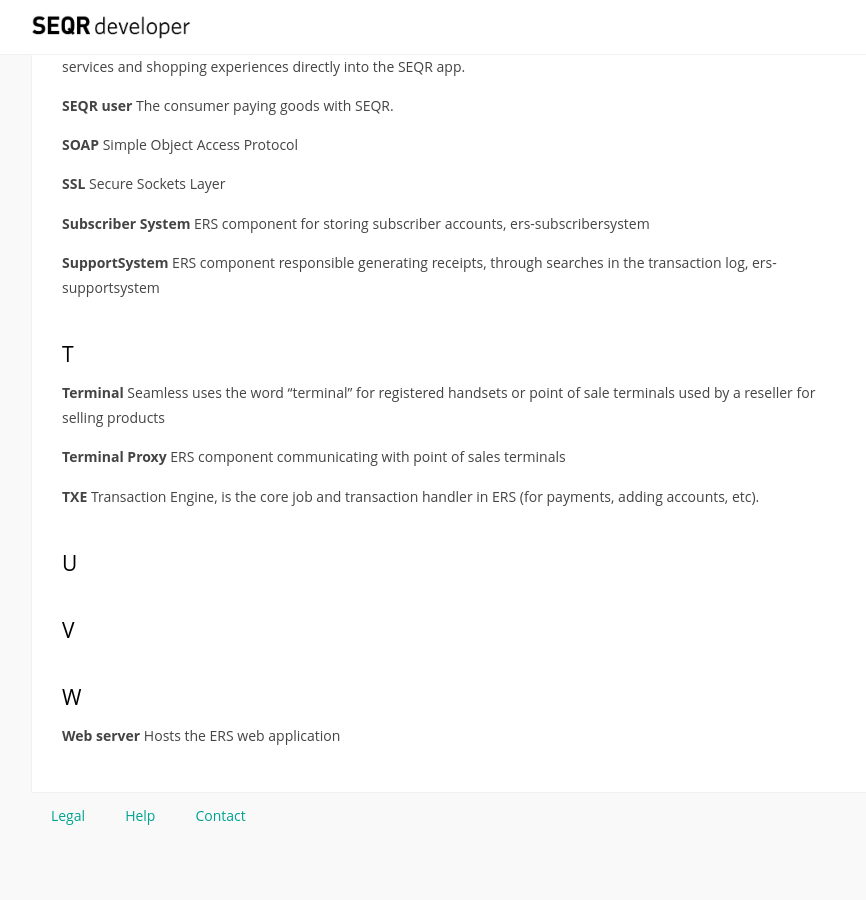
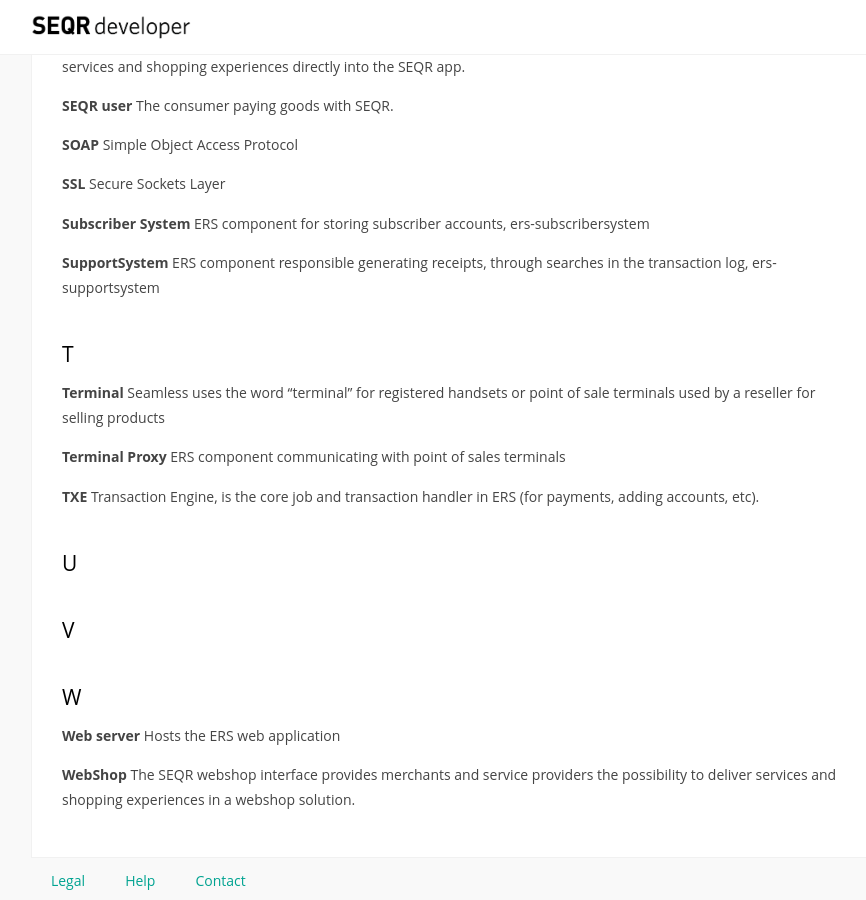
Before and after one commit to SeamlessDistribution/SeamlessDistribution.github.io, a Jekyll site: the page built from merchant/reference/glossary.md, in a window 1280 px wide and 900 px high, scrolled down 2707 px. Shown: the whole window, without its empty margins (184-1050 px from the left). Built offline with Jekyll 4.4.1, drawn with Linux system fonts in a browser that asks for light colours; nearby versions of some CDN libraries; before the commit the page ends 3542 px from its top, so only the background shows below that.

Commit message:
Update glossary.md

```diff
--- a/merchant/reference/glossary.md
+++ b/merchant/reference/glossary.md
@@ -160,3 +160,6 @@
 ### W
 **Web server**
 Hosts the ERS web application
+
+**WebShop**
+The SEQR webshop interface provides merchants and service providers the possibility to deliver services and shopping experiences in a webshop solution.
```
